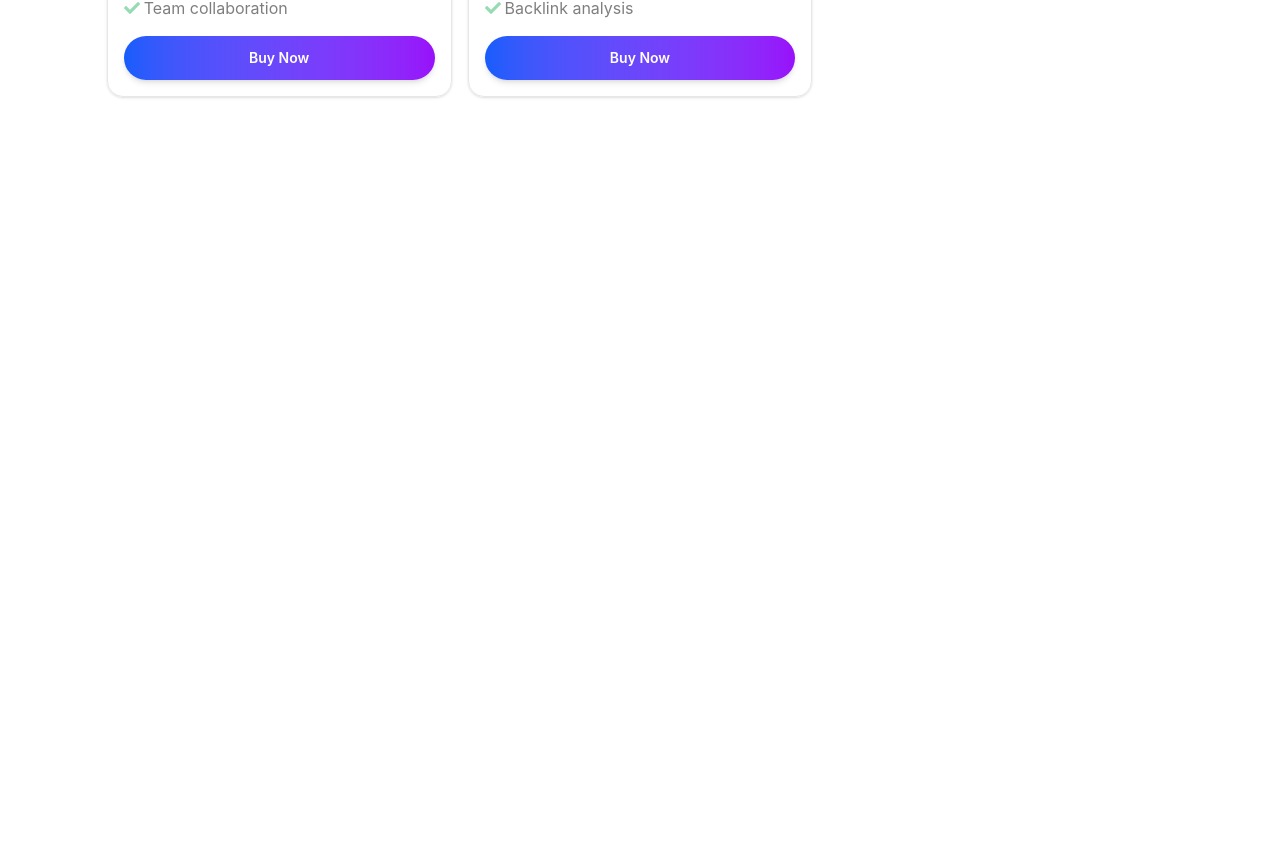
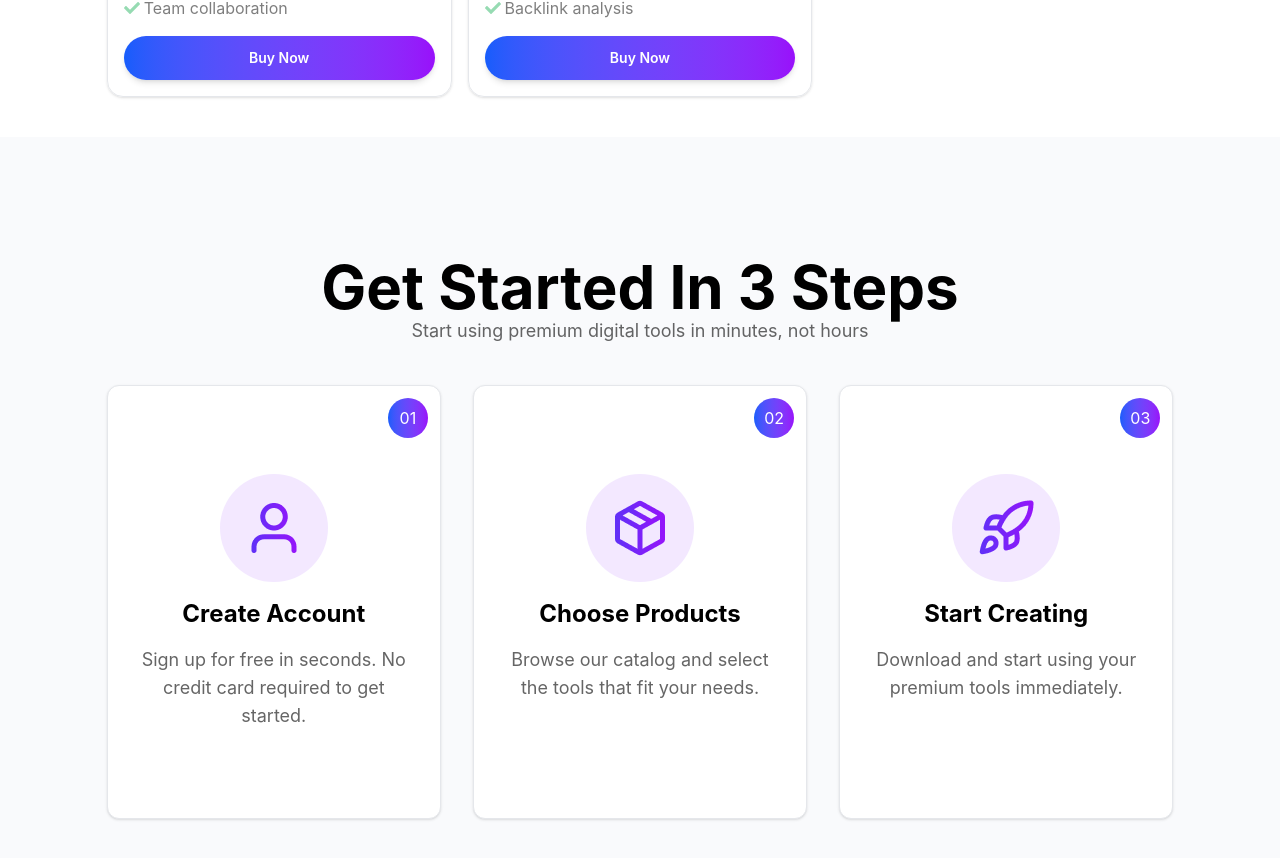
Before and after one commit to Mansib-Uddin101/assignment-6, a React (Vite) app: page / in a window 1280 px wide. Shown: the part 2360-3218 px from the top of the page. Before the commit the page ends 2497 px from the top, so only its background shows below. Built offline with nearby package versions, Linux system fonts and the light colour scheme.

Commit message:
finished steps section

```diff
--- a/src/components/Card.jsx
+++ b/src/components/Card.jsx
@@ -22,8 +22,8 @@ const Card = ({ product, setCard, card }) => {
     return (
         <div className='border border-gray-200 shadow-sm rounded-2xl p-4 flex flex-col justify-between gap-4 relative
         overflow-hidden transition-all duration-300 hover:scale-101 hover:shadow-2xl cursor-pointer'>
-            <div className={`${tagStyle[tagType]} mt-1 absolute top-0 right-0 rounded-full px-2 py-1`}>
-                <h3>{tag}</h3>
+            <div className={`${tagStyle[tagType]} m-2 absolute top-0 right-0 rounded-full px-2 py-1`}>
+                <h3 className=''>{tag}</h3>
             </div>
             <div className="border w-12 h-12 rounded-full overflow-hidden flex items-center justify-center p-2">
                 <img src={icon} alt="" className="w-full h-full object-cover" />
--- a/src/components/Home.jsx
+++ b/src/components/Home.jsx
@@ -1,6 +1,9 @@
     import React from 'react'
     import Banner from './Banner'
 import ProductPage from './ProductPage'
+import user from "../assets/user.png"
+import rocket from "../assets/rocket.png"
+import packageImg from "../assets/package.png"
 
     const Home = ({card, setCard}) => {
         return (
@@ -23,7 +26,53 @@ import ProductPage from './ProductPage'
                     </div>
                 </div>
                 <ProductPage setCard={setCard} card={card}></ProductPage>
+
+                <div className='bg-[#F9FAFC] py-30'>
+                    <div className='text-center pb-10'>
+                        <h3 className='text-6xl font-bold'>Get Started In 3 Steps</h3>
+                        <p className='text-lg opacity-60'>Start using premium digital tools in minutes, not hours</p>
+                    </div>
+                    <div className='grid grid-cols-3 gap-8 w-5/6 mx-auto'>
+                        <div className='border border-gray-200 shadow-sm px-6 py-22 bg-white rounded-xl relative text-center'>
+                            <div className='absolute top-0 right-0 m-3 bg-linear-to-r from-blue-600 to-purple-600 text-white p-1 rounded-full w-10 h-10 flex items-center justify-center'>
+                                01
+                            </div>
+                            <div className='bg-purple-100 inline-flex p-6 rounded-full'>
+                                <img src={user} alt="" />
+                            </div>
+                            <div>
+                                <h3 className='my-4 text-2xl font-bold'>Create Account</h3>
+                                <p className='text-lg opacity-60'>Sign up for free in seconds. No credit card required to get started.</p>
+                            </div>
+                        </div>
+                        <div className='border border-gray-200 shadow-sm px-6 py-22 bg-white rounded-xl relative text-center'>
+                            <div className='absolute top-0 right-0 m-3 bg-linear-to-r from-blue-600 to-purple-600 text-white p-1 rounded-full w-10 h-10 flex items-center justify-center'>
+                                02
+                            </div>
+                            <div className='bg-purple-100 inline-flex p-6 rounded-full'>
+                                <img src={packageImg} alt="" />
+                            </div>
+                            <div>
+                                <h3 className='my-4 text-2xl font-bold'>Choose Products</h3>
+                                <p className='text-lg opacity-60'>Browse our catalog and select the tools that fit your needs.</p>
+                            </div>
+                        </div>
+                        <div className='border border-gray-200 shadow-sm px-6 py-22 bg-white rounded-xl relative text-center'>
+                            <div className='absolute top-0 right-0 m-3 bg-linear-to-r from-blue-600 to-purple-600 text-white p-1 rounded-full w-10 h-10 flex items-center justify-center'>
+                                03
+                            </div>
+                            <div className='bg-purple-100 inline-flex p-6 rounded-full'>
+                                <img src={rocket} alt="" />
+                            </div>
+                            <div>
+                                <h3 className='my-4 text-2xl font-bold'>Start Creating</h3>
+                                <p className='text-lg opacity-60'>Download and start using your premium tools immediately.</p>
+                            </div>
+                        </div>
+                    </div>
+                </div>
             </div>
+
         )
     }
 
```
Also changed, not shown: src/components/CartDisplay.jsx (line endings or trailing spaces).
